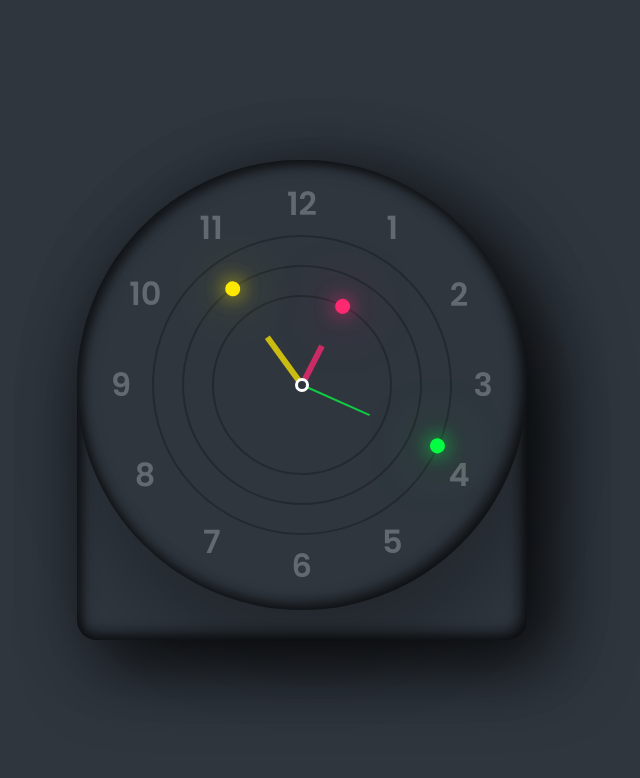
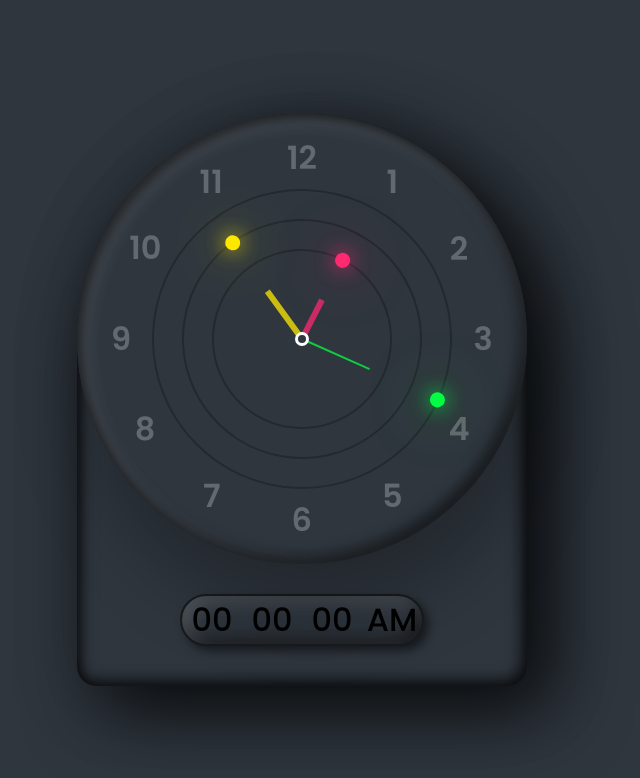
Before and after one commit to Irina-Ichim/Reloj-con-JavaScript, a plain HTML site: page index.html in a window 1280 px wide. Shown: the whole page, without its empty margins (338-978 px from the left). Drawn offline with Linux system fonts and the light colour scheme.

Commit message:
agregando div para el reloj digital +estilo

```diff
--- a/index.html
+++ b/index.html
@@ -29,6 +29,14 @@
             <span style="--i:11"><b>11</b></span>
             <span style="--i:12"><b>12</b></span>
         </div>
+        <!-- reloj digital-->
+        <div id="time">
+            <div id="hora">00</div>
+            <div id="minutos">00</div>
+            <div id="seconds">00</div>
+            <div id="ampm">AM</div>
+        </div>
+
     </div>
   <script src="main.js"></script>
 </body>
--- a/style.css
+++ b/style.css
@@ -28,6 +28,7 @@ body{
     display: flex;
     justify-content: center;
     align-items: center;
+    flex-direction: column;
 }
 .clock{
     position:relative;
@@ -37,7 +38,7 @@ body{
     border-radius: 50%;
     box-shadow: 10px 50px 70px rgba(0, 0, 0, 0.25),
     inset 5px 5px 10px rgba(0, 0, 0, 0.5),
-    inset 5px 5px 20px rgba(0, 0, 0, 0.2),
+    inset 5px 5px 20px rgba(255, 255, 255, 0.2),
     inset -5px -5px 15px rgba(0, 0, 0, 0.75);
     display: flex;
     justify-content: center;
@@ -118,3 +119,23 @@ body{
     box-shadow: 0 0 20px var(--clr),
     0 0 60px var(--clr);
 }
+/*reloj digital*/
+#time{
+   margin-bottom: 40px;
+   display: flex;
+   padding: 10 px 20px;
+   font-size: 2em;
+   font-weight: 600;
+   border: 2px solid rgba(0, 0, 0, 0.5);
+   border-radius: 40px;
+   box-shadow: 5px 5px 10px rgba(0, 0, 0, 0.5),
+   inset 5px 5px 20px rgba(255, 255, 255, 0.2),
+   inset -5px -5px 15px rgba(0, 0, 0, 0.75);
+
+}
+#time div{
+    position:relative;
+    width: 60px;
+    text-align: center;
+    font-weight: 500;
+}
```
